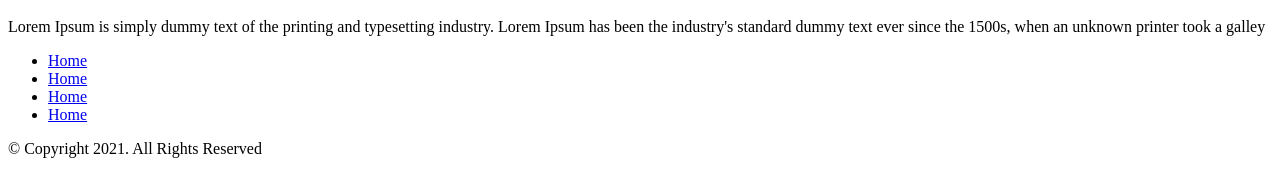
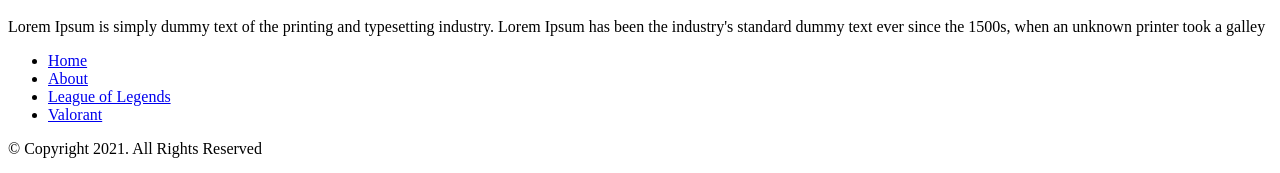
Before and after one commit to 144Sp23/web-project-CSmith-NW, a plain HTML site: page template.html in a window 1280 px wide. Shown: the part 402-575 px from the top of the page. Drawn offline with Linux system fonts and the light colour scheme.

Commit message:
naming fix

```diff
--- a/template.html
+++ b/template.html
@@ -24,9 +24,9 @@
         <nav>
             <ul>
                 <li><a href="index.html">Home</a></li>
-                <li><a href="about.html">Home</a></li>
-                <li><a href="LOL.html">Home</a></li>
-                <li><a href="VAL.html">Home</a></li>
+                <li><a href="about.html">About</a></li>
+                <li><a href="LOL.html">League of Legends</a></li>
+                <li><a href="VAL.html">Valorant</a></li>
             </ul>
         </nav>
 
```
